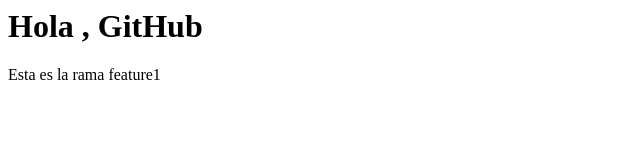
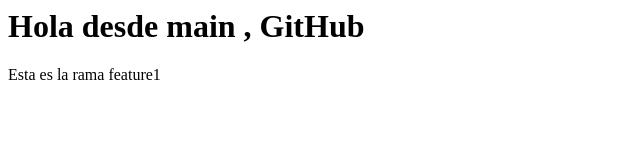
Before and after one commit to Duban238/git, a plain HTML site: page index.html in a window 1280 px wide. Shown: the whole page, without its empty margins (0-640 px from the left). Drawn offline with Linux system fonts and the light colour scheme.

Commit message:
Update index.html

```diff
--- a/index.html
+++ b/index.html
@@ -1,2 +1,2 @@
-<h1>Hola , GitHub</h1>
+<h1>Hola desde main , GitHub</h1>
 <p>Esta es la rama feature1</p>
```
